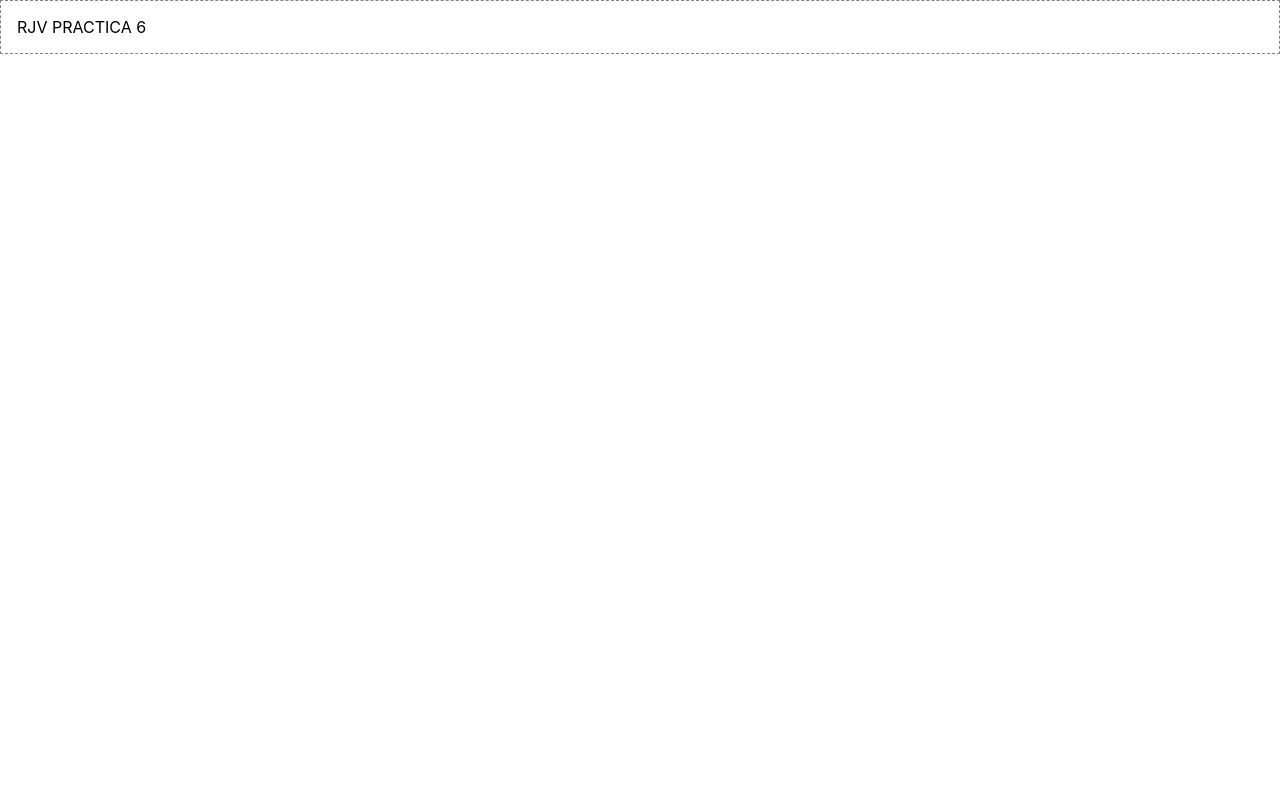
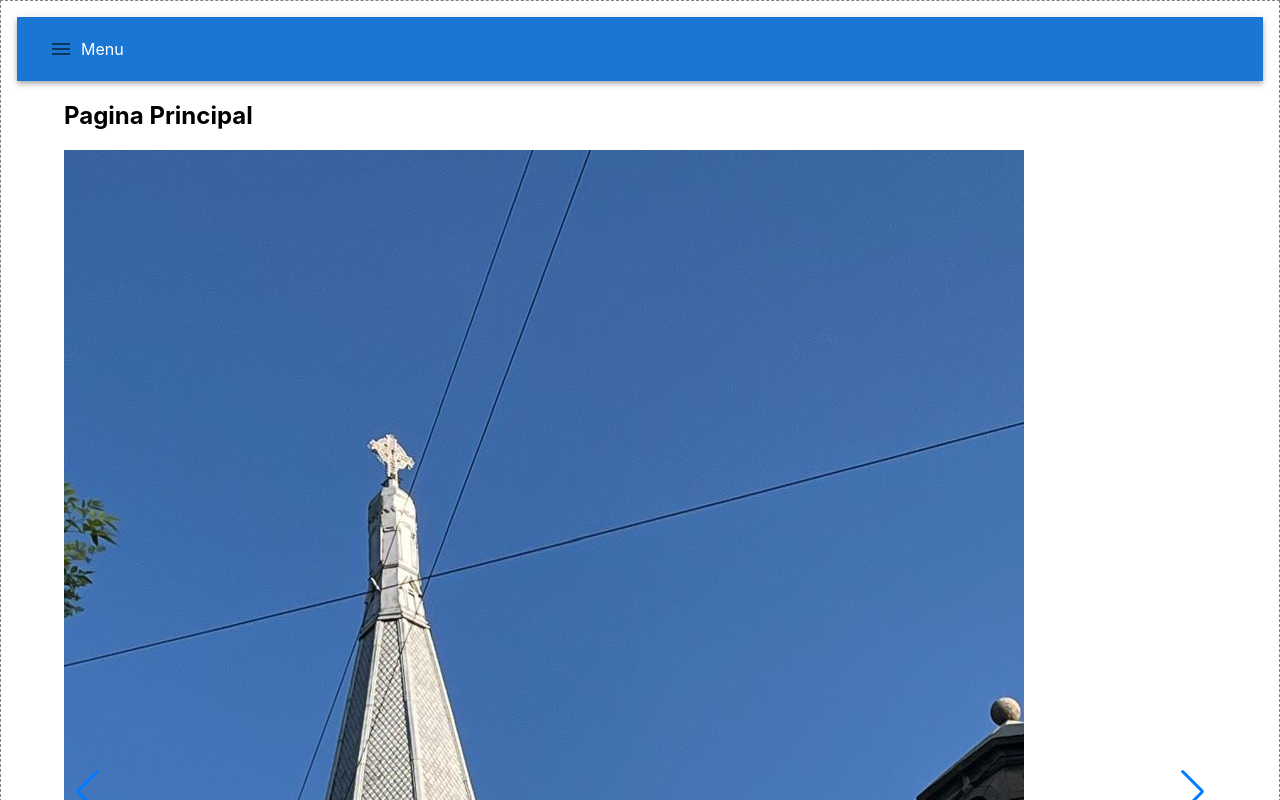
Before and after one commit to rafikiifca/Practica6, a React (Create React App) app: page / in a window 1280 px wide. Shown: the top 800 px of the page. Built offline with nearby package versions, Linux system fonts and the light colour scheme.

Commit message:
Pratica6

```diff
--- a/src/App.js
+++ b/src/App.js
@@ -13,6 +13,7 @@ function App() {
         <Routes>
           <Route path="/" element={<Home />}/>
           <Route path="/about" element={<About />}/>
+            <Route path="/contact" element={<h1>Contacto</h1>}/>
         </Routes>
       </Layout>
     </Router>
--- a/src/components/Carousel.js
+++ b/src/components/Carousel.js
@@ -1,10 +1,13 @@
-import {Swiper} from "swiper";
-import {Navigation} from "react-router-dom";
-import {Autoplay} from "swiper/modules";
-import {Pagination} from "@mui/material";
-import {SwiperSlide} from "swiper/react";
+import {Autoplay, Navigation, Pagination} from "swiper/modules";
+import {Swiper, SwiperSlide} from "swiper/react";
+import "swiper/css"
+import "swiper/css/navigation"
+import "swiper/css/pagination"
+
+
 
 const Carousel = () =>{
+    return(
     <Swiper
         modules={[Navigation, Pagination, Autoplay]}
         spaceBetwen={50}
@@ -14,11 +17,17 @@ const Carousel = () =>{
         autoplay={{ delaye: 3000 }}
     >
         <SwiperSlide>
-            <img src="dispositiva1.jpg" alt="Slide 1" className="slide"/>
+            <img src="diapositiva1.jpg" alt="Slide 1" className="slide"/>
+        </SwiperSlide>
+        <SwiperSlide>
+            <img src="diapositiva2.jpg" alt="Slide 2" className="slide"/>
+        </SwiperSlide>
+        <SwiperSlide>
+            <img src="diapositiva3.jpg" alt="Slide 3" className="slide"/>
         </SwiperSlide>
 
-    </Swiper>;
-
+    </Swiper>
+)
 };
 
 export default Carousel;
--- a/src/components/Home.js
+++ b/src/components/Home.js
@@ -1,8 +1,10 @@
 import Carousel from './Carousel'
 const Home = () => {
+    return (
     <div>
         <h1>Pagina Principal</h1>
         <Carousel/>
     </div>
+    )
 }
 export default Home;
--- a/src/components/Layout.js
+++ b/src/components/Layout.js
@@ -1,11 +1,12 @@
 import {Box, Container} from "@mui/material";
+import Navbar from "./Navbar";
 
 const Layout = ({children}) => {
     return (
         <Box component="section" sx={{ p: 2, border: '1px dashed grey' }}>
+            <Navbar/>
         <Container className={"container"}> {children}</Container>
-        <Box className={"footer"}>RJV PRACTICA 6</Box>
-
+        <Box className={"footer"}>RJV PRACTICA  6</Box>
         </Box>
     );
 }
--- a/src/components/Navbar.js
+++ b/src/components/Navbar.js
@@ -1,5 +1,5 @@
-import {AppBar, Box, Button, IconButton, Toolbar, Typography} from "@mui/material";
-
+import {AppBar, Box, Button, Toolbar, Typography} from "@mui/material";
+import Sidebar from "./Sidebar"
 
 function MenuIcon() {
     return null;
@@ -7,18 +7,13 @@ function MenuIcon() {
 
 const Navbar = ()=>{
     return (
-        <Box sx={{flexGrow: 1}}>
             <AppBar position="static">
                 <Toolbar>
-
-                    <Typography variant="h6" component="div" sx={{flexGrow: 1}}>
-                        News
-                    </Typography>
-                    <Button color="inherit">Login</Button>
+                    <Sidebar/>
+                        Menu
                 </Toolbar>
             </AppBar>
-        </Box>
-    );
+    )
 }
 
 export default Navbar;
--- /dev/null
+++ b/src/components/Sidebar.js
@@ -0,0 +1,40 @@
+import {Fragment, useState} from "react";
+import {Box, Drawer, IconButton, List, ListItem, ListItemText} from "@mui/material";
+import {Link} from 'react-router-dom';
+import MenuIcon from '@mui/icons-material/Menu';
+
+const Sidebar = ()=> {
+    const [drawerOpen, setDrawerOpen] = useState(false);
+
+    const toggleDrawer = (open) => (event) => {
+        if (event.type === 'keydown' && (event.key === 'Tab' || event.key === 'shift')) {
+            return;
+        }
+        setDrawerOpen(open)
+    };
+
+    return (
+        <Fragment>
+            <IconButton onClick={toggleDrawer(true)}>
+                <MenuIcon/>
+            </IconButton>
+
+            <Drawer anchor="left" open={drawerOpen} onClose={toggleDrawer(false)}>
+                <Box ClassName="sidebar">
+                    <List>
+                        <ListItem button component={Link} to="/">
+                            <ListItemText primary="Inicio"/>
+                        </ListItem>
+                        <ListItem button component={Link} to="/about">
+                            <ListItemText primary="Acerca de"/>
+                        </ListItem>
+                        <ListItem button component={Link} to="/contact">
+                            <ListItemText primary="Contacto"/>
+                        </ListItem>
+                    </List>
+                </Box>
+            </Drawer>
+        </Fragment>
+    );
+}
+export default Sidebar;
```
